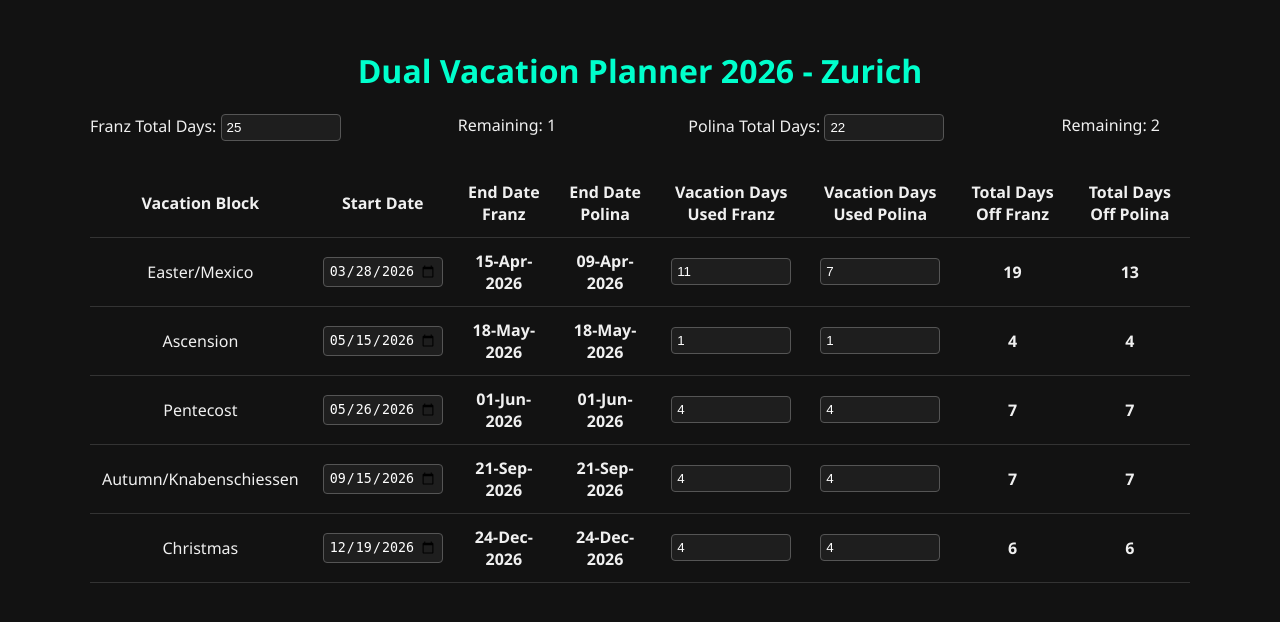
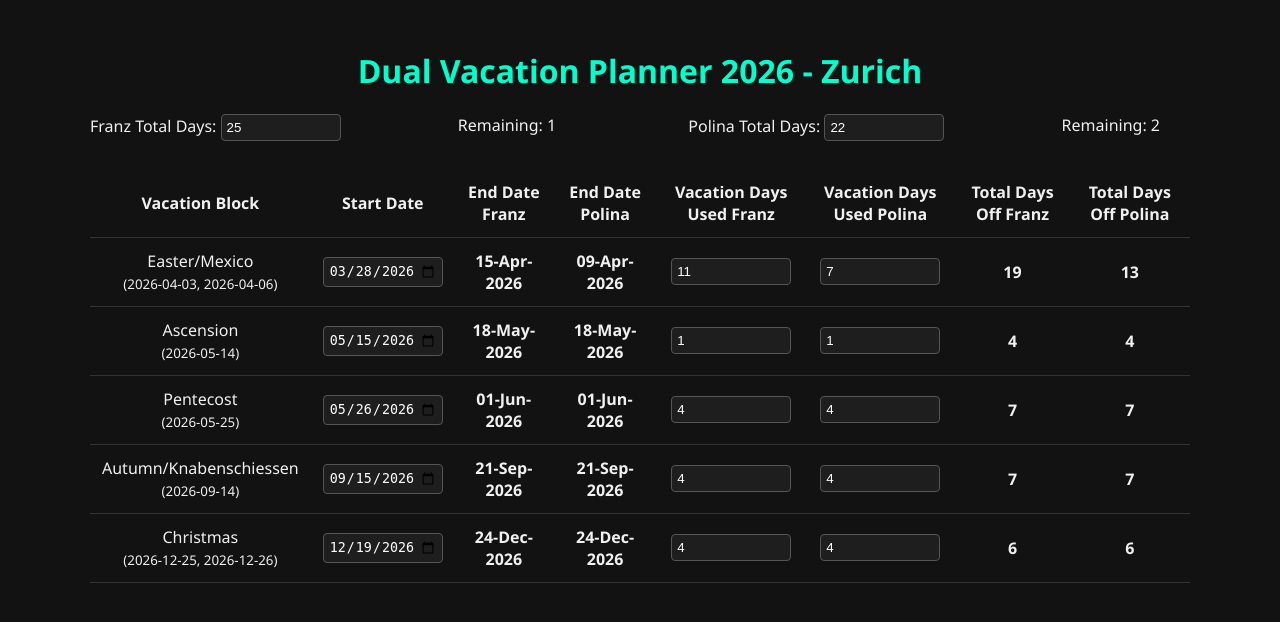
Before and after one commit to DonPon/VacationPlanner, a Flask app: page / in a window 1280 px wide. Shown: the top 622 px of the page. Run offline with Flask 3, Linux system fonts and the light colour scheme.

Commit message:
added holiday dates

```diff
--- a/app.py
+++ b/app.py
@@ -10,19 +10,19 @@ HOLIDAYS = [
 HOLIDAYS = [datetime.strptime(d, "%Y-%m-%d").date() for d in HOLIDAYS]
 
 blocks_franz = [
-    {"name":"Easter/Mexico", "start":"2026-03-28", "used":11},
-    {"name":"Ascension", "start":"2026-05-15", "used":1},
-    {"name":"Pentecost", "start":"2026-05-26", "used":4},
-    {"name":"Autumn/Knabenschiessen", "start":"2026-09-15", "used":4},
-    {"name":"Christmas", "start":"2026-12-19", "used":4},
+    {"name":"Easter/Mexico", "holiday":"(2026-04-03, 2026-04-06)", "start":"2026-03-28", "used":11},
+    {"name":"Ascension", "holiday":"(2026-05-14)", "start":"2026-05-15", "used":1},
+    {"name":"Pentecost", "holiday":"(2026-05-25)", "start":"2026-05-26", "used":4},
+    {"name":"Autumn/Knabenschiessen", "holiday":"(2026-09-14)", "start":"2026-09-15", "used":4},
+    {"name":"Christmas", "holiday":"(2026-12-25, 2026-12-26)", "start":"2026-12-19", "used":4},
 ]
 
 blocks_polina = [
-    {"name":"Easter/Mexico", "start":"2026-03-28", "used":7},
-    {"name":"Ascension", "start":"2026-05-15", "used":1},
-    {"name":"Pentecost", "start":"2026-05-26", "used":4},
-    {"name":"Autumn/Knabenschiessen", "start":"2026-09-15", "used":4},
-    {"name":"Christmas", "start":"2026-12-19", "used":4},
+    {"name":"Easter/Mexico", "holiday":"(2026-04-03, 2026-04-06)", "start":"2026-03-28", "used":7},
+    {"name":"Ascension", "holiday":"(2026-05-14)", "start":"2026-05-15", "used":1},
+    {"name":"Pentecost", "holiday":"(2026-05-25)", "start":"2026-05-26", "used":4},
+    {"name":"Autumn/Knabenschiessen", "holiday":"(2026-09-14)", "start":"2026-09-15", "used":4},
+    {"name":"Christmas", "holiday":"(2026-12-25, 2026-12-26)", "start":"2026-12-19", "used":4},
 ]
 
 def add_workdays(start_date, workdays):
@@ -60,7 +60,8 @@ def calculate_blocks(blocks):
             "total_days_off": total_days_off,
             "trip_start": trip_start.strftime("%d-%b-%Y"),
             "trip_end": trip_end.strftime("%d-%b-%Y"),
-            "trip_total_days": (trip_end - trip_start).days + 1
+            "trip_total_days": (trip_end - trip_start).days + 1,
+            "holiday": block.get("holiday", ""),  # Use .get() to provide a default value
         })
     return result
 
--- a/templates/index.html
+++ b/templates/index.html
@@ -33,7 +33,10 @@
     <tbody>
       {% for i in range(blocks_franz|length) %}
       <tr>
-        <td>{{ blocks_franz[i].name }}</td>
+        <td>
+          {{ blocks_franz[i].name }}<br>
+          <small>{{ blocks_franz[i].holiday }}</small>
+        </td>
         <td><input type="date" class="start_date" value="{{ blocks_franz[i].start_iso }}"></td>
         <td class="end_franz">{{ blocks_franz[i].end }}</td>
         <td class="end_polina">{{ blocks_polina[i].end }}</td>
```
